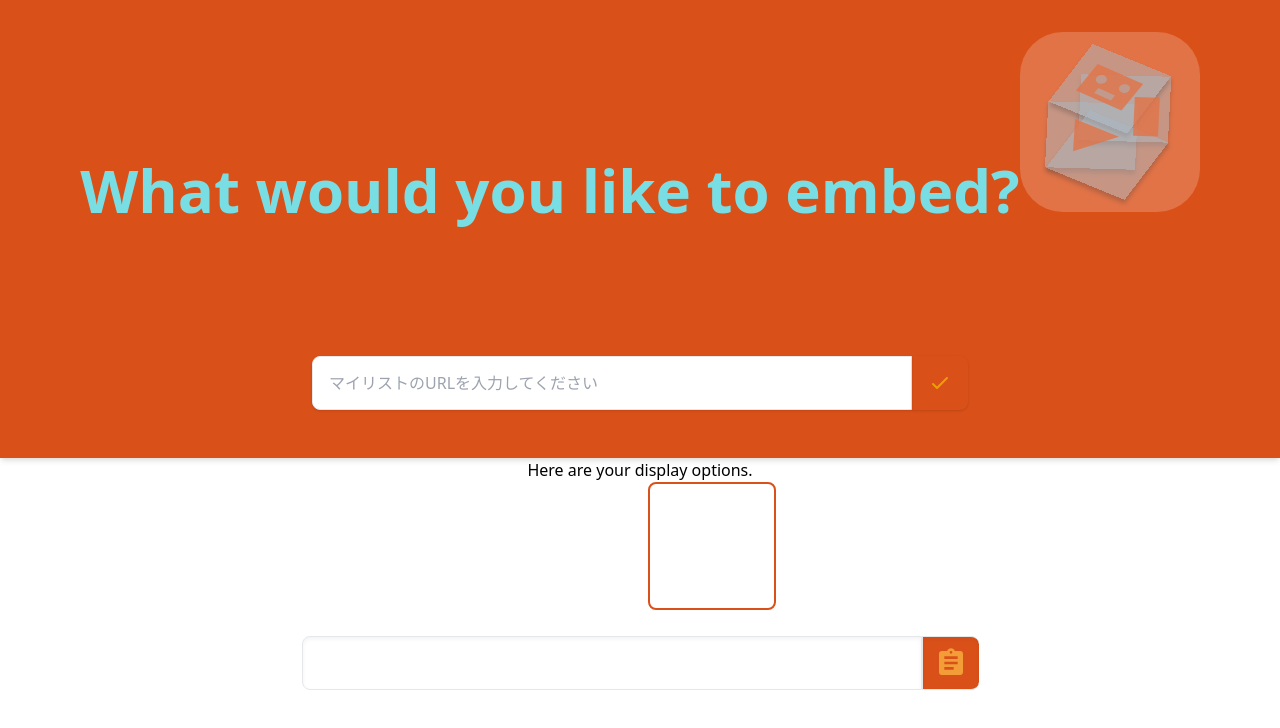
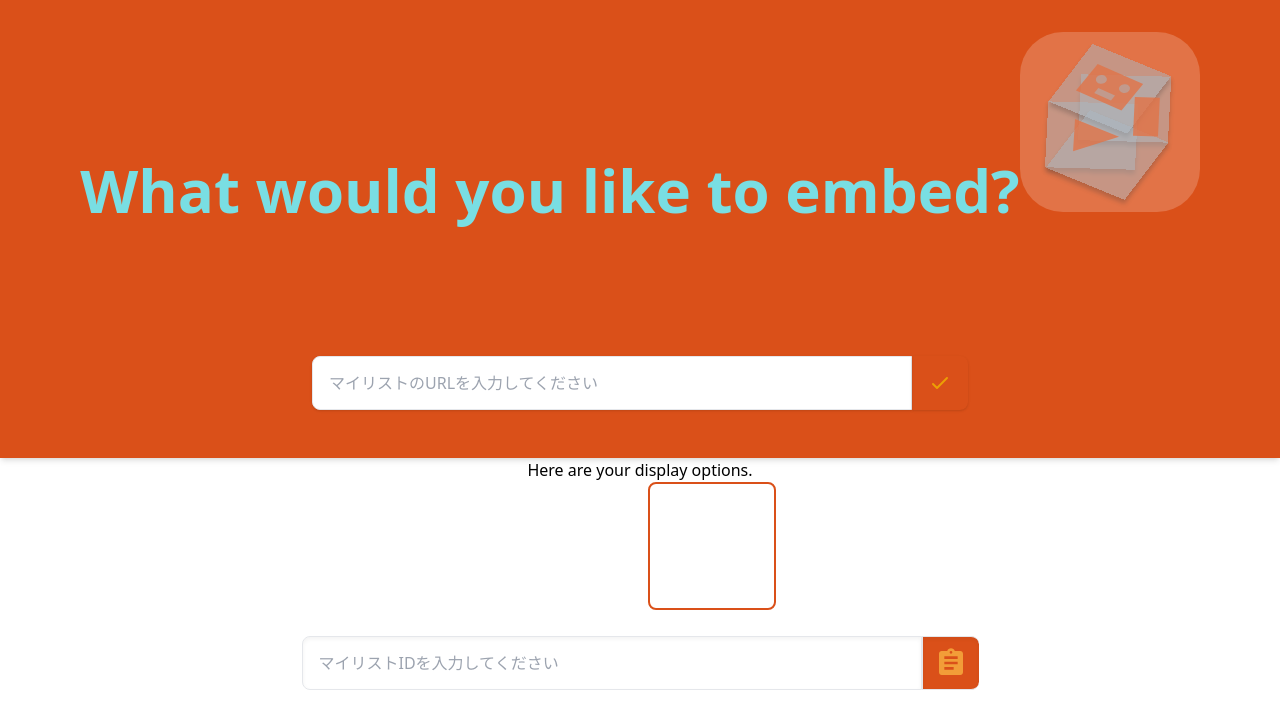
Before and after one commit to bana7-arumi/d-anime-mylist-frontend, a Next.js app: page / in a window 1280 px wide. Shown: the top 728 px of the page. Built offline with nearby package versions, Linux system fonts and the light colour scheme; no server answers.

Commit message:
Fix クリップボード用フォームの文言を状態に応じて切り替えるよう修正

```diff
--- a/src/components/Iframe.jsx
+++ b/src/components/Iframe.jsx
@@ -37,7 +37,7 @@ export default function Iframe(props) {
           <input
             className="shadow-inner appearance-none border w-1/2 py-4 px-4 text-gray-700 leading-tight rounded-l-lg focus:outline-none"
             type="search"
-            placeholder={Iframe}
+            placeholder={Iframe ? Iframe : "マイリストIDを入力してください"}
             value={mylistId}
             onChange={(e) => setMylistId(e.target.value)}
           ></input>
```
